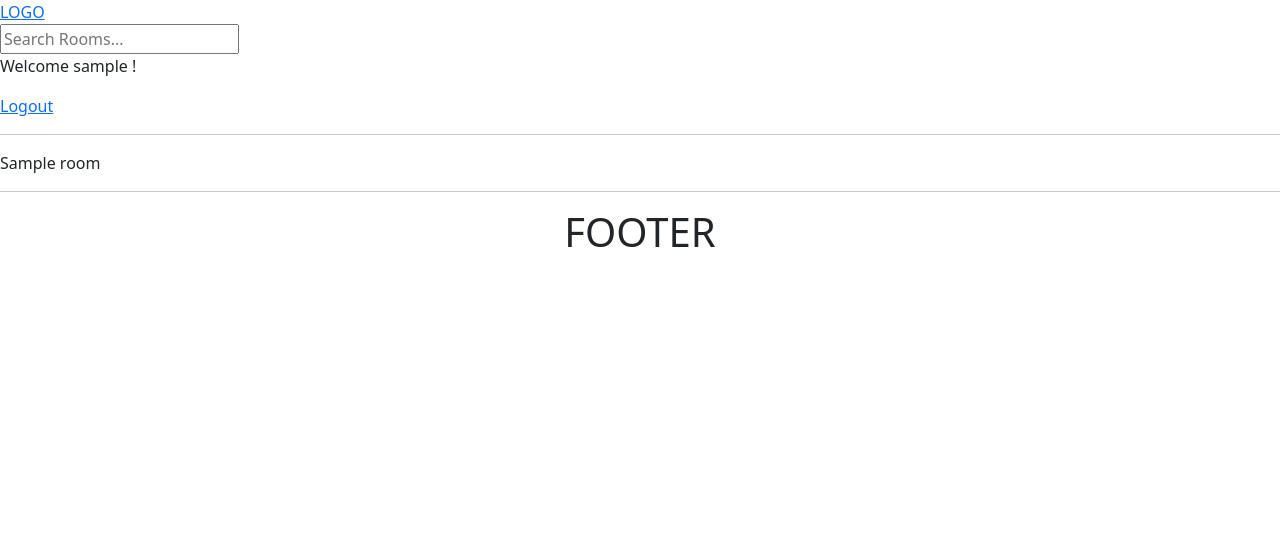
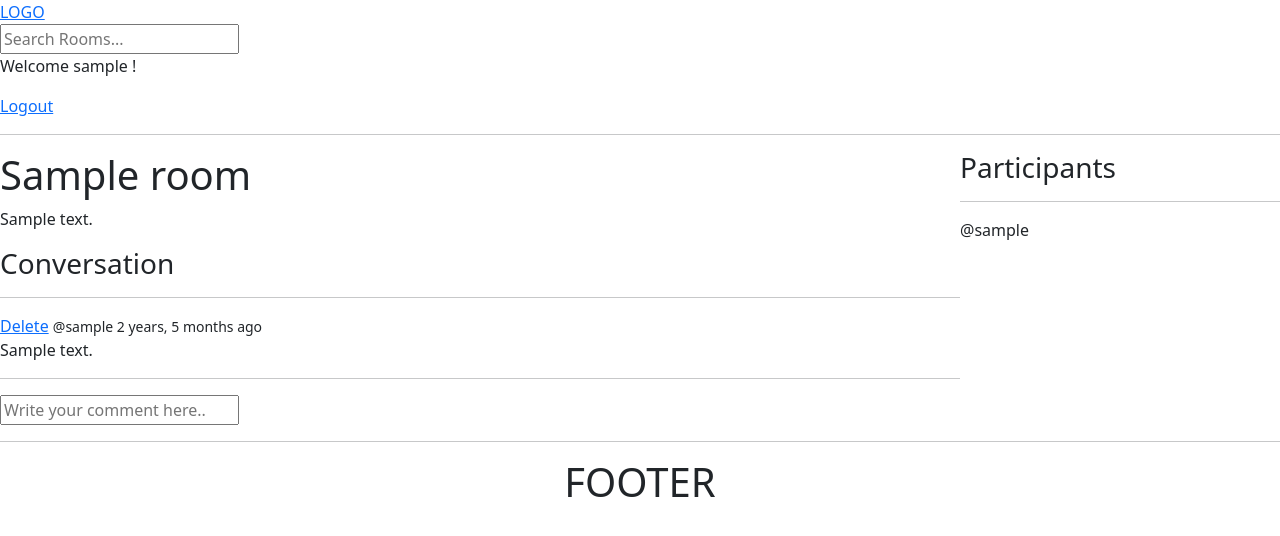
Before and after one commit to Ahmestiri/Django_Views, a Django app: page /room/view/1/ in a window 1280 px wide. Shown: the top 536 px of the page. Run offline with Django 4.2, Linux system fonts and the light colour scheme; a user stored in the database is signed in; tables that the repository leaves empty hold one stand-in row (values such as "Sample post").

Commit message:
Message CRUD Done

```diff
--- a/app/models.py
+++ b/app/models.py
@@ -7,9 +7,8 @@ Topic Model
 
 
 class Topic(models.Model):
-    # Database Columns
     name = models.CharField(max_length=200)
-    # Print Topic
+
     def __str__(self):
         return str(self.name)
 
@@ -22,18 +21,18 @@ HasOne User
 
 
 class Room(models.Model):
-    # Database Columns
     host = models.ForeignKey(User, on_delete=models.SET_NULL, null=True)
     topic = models.ForeignKey(Topic, on_delete=models.SET_NULL, null=True)
     name = models.CharField(max_length=255)
     description = models.TextField(null=True, blank=True)
+    participants = models.ManyToManyField(
+        User, related_name='participants', blank=True)
     created = models.DateTimeField(auto_now_add=True)
     updated = models.DateTimeField(auto_now=True)
-    # Print Room
+
     def __str__(self):
         return str(self.name)
 
-    # Order Rooms
     class Meta:
         ordering = ["-updated", "-created"]
 
@@ -46,12 +45,11 @@ HasOne Room
 
 
 class Message(models.Model):
-    # Database Columns
     user = models.ForeignKey(User, on_delete=models.CASCADE)
     room = models.ForeignKey(Room, on_delete=models.CASCADE)
     body = models.TextField()
     created = models.DateTimeField(auto_now_add=True)
     updated = models.DateTimeField(auto_now=True)
-    # Print Message
+
     def __str__(self):
         return str(self.body[0:50])
--- a/app/templates/app/Room/view.html
+++ b/app/templates/app/Room/view.html
@@ -1,4 +1,44 @@
 {% extends 'head.html' %}
 {% block content %}
-{{room.name}}
+
+<div class="room-container">
+    <div>
+        <h1>{{room.name}}</h1>
+        <p>{{room.description}}</p>
+        <div class="comment-wrapper">
+            <h3>Conversation</h3>
+            <hr>
+            {% for message in room_messages %}
+            <div>
+                {% if request.user == message.user %}
+                <a href="{% url 'message_delete' message.id %}">Delete</a>
+                {% endif %}
+                <small>@{{message.user}} {{message.created|timesince}} ago</small>
+                <p>{{message.body}}</p>
+                <hr>
+            </div>
+            {% endfor %}
+        </div>
+
+        {% if request.user.is_authenticated %}
+        <div class="comment-form">
+            <form action="" method="POST">
+                {% csrf_token %}
+                <input type="text" name="body" placeholder="Write your comment here..">
+            </form>
+        </div>
+        {% endif %}
+    </div>
+
+    <div>
+        <h3>Participants</h3>
+        <hr>
+        {% for participant in participants %}
+            <div>
+                <p>@{{participant.username}}</p>
+            </div>
+        {% endfor %}
+    </div>
+</div>
+
 {% endblock %}
--- a/app/urls.py
+++ b/app/urls.py
@@ -8,7 +8,8 @@ urlpatterns = [
     path("register/", views.register_index, name="register"),
     # Home Routes
     path("", views.home_index, name="home_index"),
-    # Topic Routes
+    # Message Routes
+    path("message/delete/<str:pk>/", views.message_delete, name="message_delete"),
     # Room Routes
     path("room/view/<str:pk>/", views.room_view, name="room_view"),
     path("room/add", views.room_add, name="room_add"),
--- a/app/views.py
+++ b/app/views.py
@@ -6,7 +6,7 @@ from django.contrib.auth.models import User
 from django.contrib.auth.decorators import login_required
 from django.contrib.auth.forms import UserCreationForm
 from django.db.models import Q
-from .models import Room, Topic
+from .models import Room, Topic, Message
 from .forms import RoomForm
 
 """
@@ -119,15 +119,36 @@ def room_add(request):
 
 
 # --- View --- #
+
+
 def room_view(request, pk):
     # Get Room by id
     room = Room.objects.get(id=pk)
+    # Get Messages
+    room_messages = room.message_set.all().order_by('-created')
+    # Get Participants
+    participants = room.participants.all()
+    # Create Message and Add Participant
+    if request.method == "POST":
+        message = Message.objects.create(
+            user=request.user,
+            room=room,
+            body=request.POST.get('body')
+        )
+        room.participants.add(request.user)
+        return redirect('room_view', pk=room.id)
     # Response
-    response = {"room": room}
+    response = {
+        "room": room,
+        "room_messages": room_messages,
+        "participants": participants
+    }
     return render(request, "app/Room/view.html", response)
 
 
 # --- Edit --- #
+
+
 @login_required(login_url='login')
 def room_edit(request, pk):
     # Get Room by id
@@ -148,13 +169,15 @@ def room_edit(request, pk):
 
 
 # --- Delete --- #
+
+
 @login_required(login_url='login')
 def room_delete(request, pk):
     # Get Room by id
     room = Room.objects.get(id=pk)
     # Room Creator Only
     if request.user != room.host:
-        return HttpResponse("You can't update this room")
+        return HttpResponse("You can't delete this room")
     # Delete Room
     if request.method == "POST":
         room.delete()
@@ -162,3 +185,26 @@ def room_delete(request, pk):
     # Response
     response = {"object": room}
     return render(request, "app/delete.html", response)
+
+
+"""
+Message Model
+"""
+
+# --- Delete --- #
+
+
+@login_required(login_url='login')
+def message_delete(request, pk):
+    # Get Message by id
+    message = Message.objects.get(id=pk)
+    # Message Creator Only
+    if request.user != message.user:
+        return HttpResponse("You can't delete this message")
+    # Delete Message
+    if request.method == "POST":
+        message.delete()
+        return redirect("home_index")
+    # Response
+    response = {"object": message}
+    return render(request, "app/delete.html", response)
--- /dev/null
+++ b/static/css/room_view.css
@@ -0,0 +1,4 @@
+.room-container{
+    display: grid;
+    grid-template-columns: 3fr 1fr;
+}
--- a/templates/head.html
+++ b/templates/head.html
@@ -8,6 +8,7 @@
     <title>Django Views</title>
     <!-- CSS -->
     <link rel="stylesheet" type="text/css" href="{% static 'css/home.css' %}">
+    <link rel="stylesheet" type="text/css" href="{% static 'css/room_view.css' %}">
     <link href="https://cdn.jsdelivr.net/npm/bootstrap@5.1.3/dist/css/bootstrap.min.css" rel="stylesheet" integrity="sha384-1BmE4kWBq78iYhFldvKuhfTAU6auU8tT94WrHftjDbrCEXSU1oBoqyl2QvZ6jIW3" crossorigin="anonymous">
 </head>
 
```
Also changed, not shown: app/migrations/0004_room_participants.py (added).
